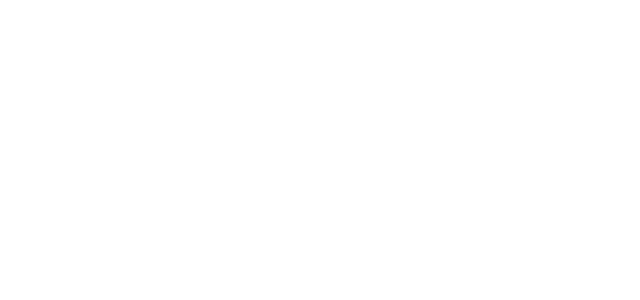
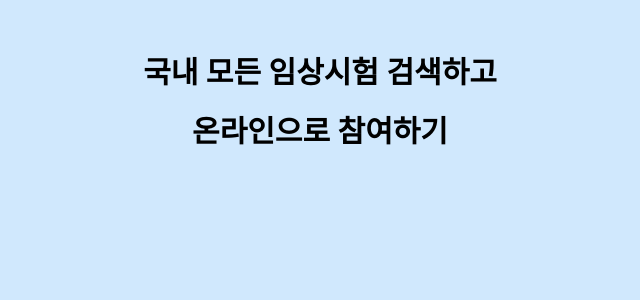
Before and after one commit to wjstjdus96/pre-onboarding-11th-4, a React (Create React App) app: page / in a window 1280 px wide. Shown: the top 300 px of the page, without its empty margins (320-960 px from the left). Built offline with nearby package versions, Linux system fonts and the light colour scheme.

Commit message:
feat: 페이지 헤더 추가

```diff
--- a/package.json
+++ b/package.json
@@ -13,6 +13,7 @@
     "react": "^18.2.0",
     "react-dom": "^18.2.0",
     "react-scripts": "5.0.1",
+    "styled-components": "^6.0.4",
     "typescript": "^4.9.5",
     "web-vitals": "^2.1.4"
   },
@@ -41,6 +42,7 @@
     ]
   },
   "devDependencies": {
+    "@types/styled-components": "^5.1.26",
     "prettier": "^3.0.0"
   }
 }
--- a/src/App.tsx
+++ b/src/App.tsx
@@ -1,7 +1,27 @@
 import React from 'react';
+import { styled } from 'styled-components';
+
+const Header = styled.div`
+  display: flex;
+  flex-direction: column;
+  justify-content: center;
+  align-items: center;
+  div {
+    margin-bottom: 15px;
+    font-size: 30px;
+    font-weight: 800;
+  }
+`;
 
 function App() {
-  return <div className="App"></div>;
+  return (
+    <div className="App">
+      <Header>
+        <div>국내 모든 임상시험 검색하고</div>
+        <div>온라인으로 참여하기</div>
+      </Header>
+    </div>
+  );
 }
 
 export default App;
--- /dev/null
+++ b/src/components/SearchInput.tsx
@@ -0,0 +1 @@
+export default function SearchInput(): void {}
--- a/src/index.tsx
+++ b/src/index.tsx
@@ -1,12 +1,21 @@
 import React from 'react';
 import ReactDOM from 'react-dom/client';
 import App from './App';
+import { styled, createGlobalStyle } from 'styled-components';
+
+const GlobalStyles = createGlobalStyle`
+  body{
+    background-color: #D0E8FD;
+    padding: 40px;
+  }
+`;
 
 const root = ReactDOM.createRoot(
   document.getElementById('root') as HTMLElement,
 );
 root.render(
-  <React.StrictMode>
+  <>
+    <GlobalStyles />
     <App />
-  </React.StrictMode>,
+  </>,
 );
```
Also changed, not shown: 1 other file (tests, documents, lock files or other folders).
